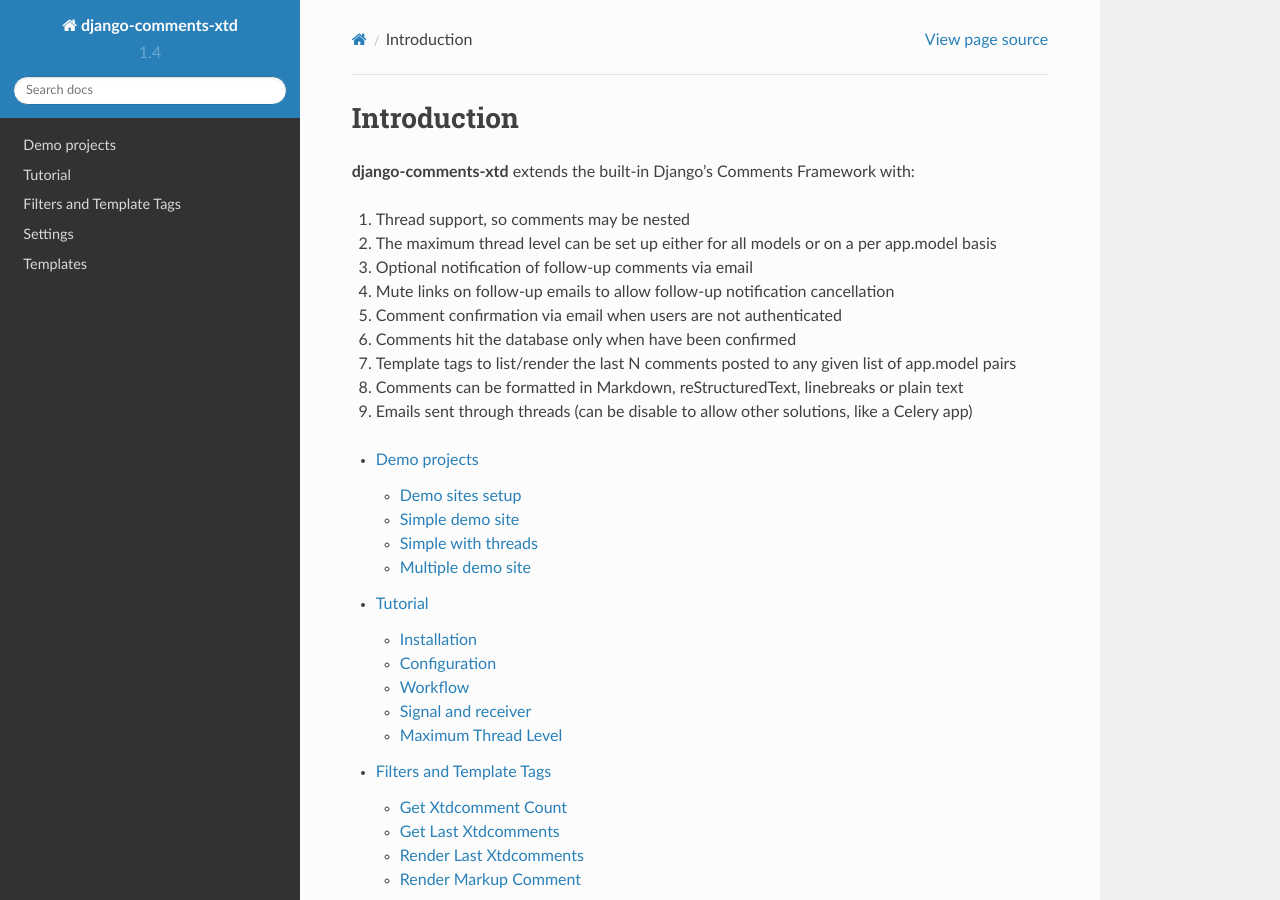
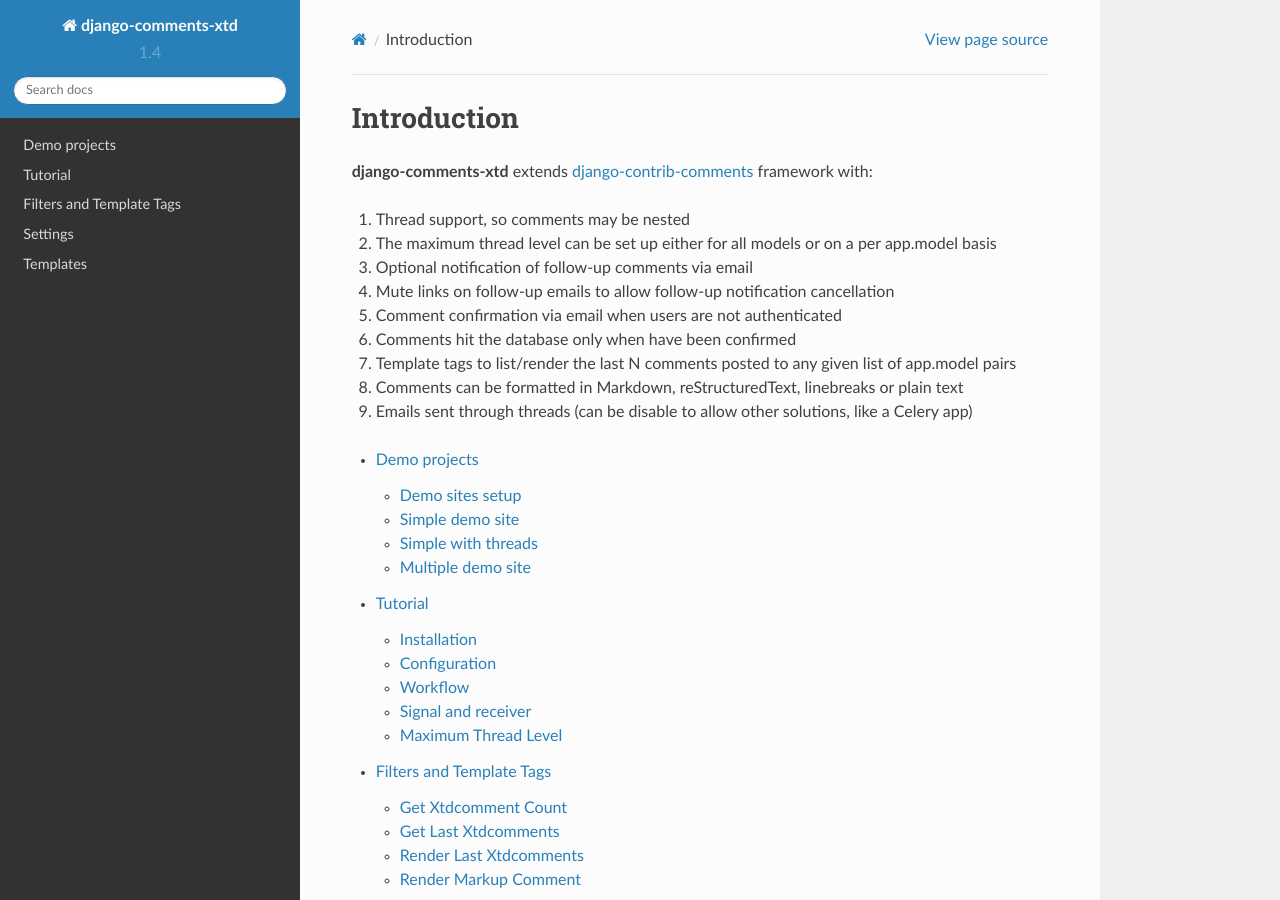
Before and after one commit to danirus/django-comments-xtd, a Sphinx documentation site: the page built from docs/index.rst, in a window 1280 px wide and 900 px high. Built offline with Sphinx 7.4.7 and the Read the Docs theme 2.0.0, drawn with Linux system fonts in a browser that asks for light colours; some of the changed text lies outside the part shown.

Commit message:
Add django-contrib-comments requirement and mentions

```diff
--- a/README.rst
+++ b/README.rst
@@ -19,7 +19,7 @@
 * http://pypi.python.org/pypi/django-comments-xtd/
 * http://github.com/danirus/django-comments-xtd/
 
-A reusable django app that extends the built-in django's comments framework with:
+A reusable django app that extends the `django-contrib-comments <https://pypi.python.org/pypi/django-contrib-comments>`_ framework with:
 
 1. Thread support, so comments may be nested
 2. The maximum thread level can be set up either for all models or on a per app.model basis
--- a/docs/conf.py
+++ b/docs/conf.py
@@ -46,7 +46,7 @@
 
 # General information about the project.
 project = u'django-comments-xtd'
-copyright = u'2014, Daniel Rus Morales'
+copyright = u'2015, Daniel Rus Morales'
 
 # The version info for the project you're documenting, acts as replacement for
 # |version| and |release|, also used in various other places throughout the
--- a/docs/index.rst
+++ b/docs/index.rst
@@ -6,7 +6,7 @@
 Introduction
 ============
 
-**django-comments-xtd** extends the built-in Django's Comments Framework with:
+**django-comments-xtd** extends `django-contrib-comments <https://pypi.python.org/pypi/django-contrib-comments>`_ framework with:
 
 .. index::
    single: Features
--- a/docs/tutorial.rst
+++ b/docs/tutorial.rst
@@ -4,7 +4,7 @@
 Tutorial
 ========
 
-Django-comments-xtd is a reusable app that extends the built-in `Django Comments Framework <https://docs.djangoproject.com/en/1.4/ref/contrib/comments/>`_.
+Django-comments-xtd is a reusable app that extends the `django-contrib-comments framework <https://docs.djangoproject.com/en/1.4/ref/contrib/comments/>`_.
 
 .. index::
    single: Installation
@@ -236,7 +236,7 @@
  * ``COMMENTS_XTD_MAX_THREAD_LEVEL``: an integer value
  * ``COMMENTS_XTD_MAX_THREAD_LEVEL_BY_APP_MODEL``: a dictionary
 
-Django-comments-xtd inherits the flexibility of the built-in `Django Comments Framework <https://docs.djangoproject.com/en/1.4/ref/contrib/comments/>`_, so that developers can plug it to support comments on as many models as they want in their projects. It is as suitable for one model based project, like comments posted to stories in a simple blog, as for a project with multiple applications and models.
+Django-comments-xtd inherits the flexibility of `django-contrib-comments framework <https://docs.djangoproject.com/en/1.4/ref/contrib/comments/>`_, so that developers can plug it to support comments on as many models as they want in their projects. It is as suitable for one model based project, like comments posted to stories in a simple blog, as for a project with multiple applications and models.
 
 The configuration of the maximum thread level on a simple project is done by declaring the ``COMMENTS_XTD_MAX_THREAD_LEVEL`` in the ``settings.py`` file::
 
--- a/setup.py
+++ b/setup.py
@@ -19,11 +19,11 @@
     include_package_data = True,
     license = "MIT",
     description = "Django Comments Framework extension app with thread support, follow up notifications and email confirmations.",
-    long_description = "A reusable Django app that extends the built-in Django's Comments Framework with thread support, following up notifications and comments that only hits the database after users confirm them by email.",
+    long_description = "A reusable Django app that extends django-contrib-comments Framework with thread support, following up notifications and comments that only hits the database after users confirm them by email.",
     author = "Daniel Rus Morales",
     author_email = "inbox@danir.us",
     maintainer = "Daniel Rus Morales",
-    maintainer_email = "inbox@danir.us",
+    maintainer_email = "mbox@danir.us",
     url = "http://pypi.python.org/pypi/django-comments-xtd",
     classifiers = [
         # 'Development Status :: 5 - Production/Stable',
```
Also changed, not shown: 1 other file.
